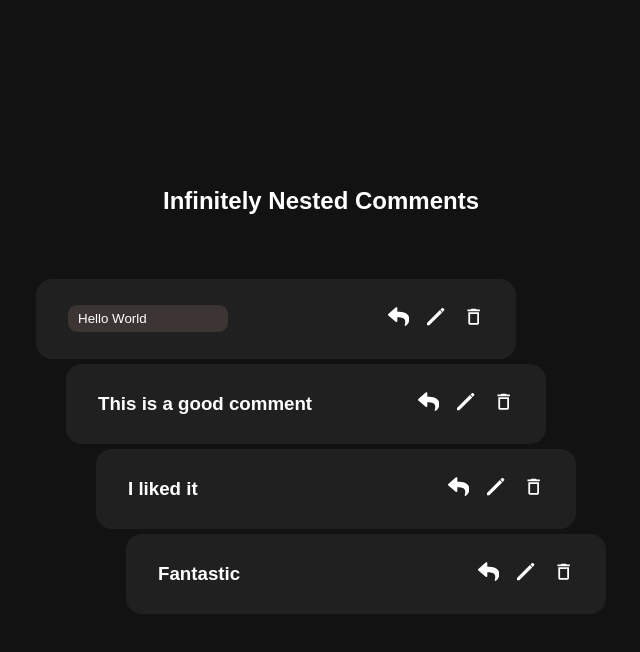
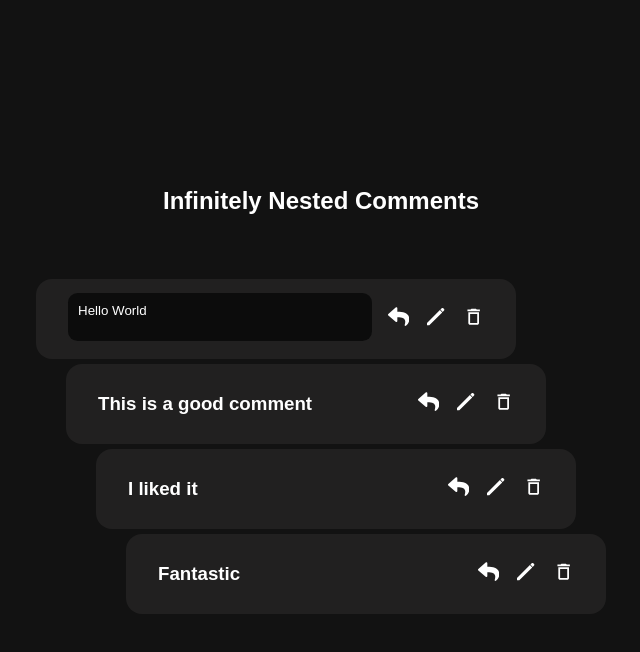
Before and after one commit to Vivek-4321/Frontend_Mini_Challenges, a React (Vite) app in the folder Challenges/: page /infinitely-nested-comments in a window 1280 px wide. Both pictures are taken after a click on the button 755 px from the left and 318 px from the top of the page. Shown: the top 652 px of the page, without its empty margins (319-959 px from the left). Built offline with nearby package versions, Linux system fonts and the light colour scheme.

Commit message:
few css changes

```diff
--- a/Challenges/src/InfinitelyNestedComments/Comments.tsx
+++ b/Challenges/src/InfinitelyNestedComments/Comments.tsx
@@ -34,9 +34,8 @@ const Comments = ({ handleInsertNode = () => {}, handleDeleteNode = () => {}, ha
     <div>
     <div className='comment__container'>
       {isRename && <div>
-        <div className="inputContainer">
-        <input
-          type="text"
+        <div className="inputContainer__comment">
+        <textarea
           defaultValue={comment.name}
           autoFocus
           onChange={(e) => setNewName(e.target.value)}
--- a/Challenges/src/InfinitelyNestedComments/InfinitelyNestedComments.css
+++ b/Challenges/src/InfinitelyNestedComments/InfinitelyNestedComments.css
@@ -75,7 +75,24 @@
     }
 }
 
-.inputContainer__input__comment{
+/* .inputContainer__input__comment{
     width: 10rem;
-    /* background-color: rgb(14, 13, 13); */
+    background-color: rgb(14, 13, 13);
+} */
+
+.inputContainer__comment{
+    margin: 1rem 0;
+
+    textarea{
+        border: none;
+        background-color: rgb(12, 12, 12);
+        outline: none;
+        height: 3rem;
+        width: 19rem;
+        border-radius: 0.6rem;
+        padding: 10px;
+        caret-color: white;
+        color: white;
+        resize: none;
+    }
 }
```
